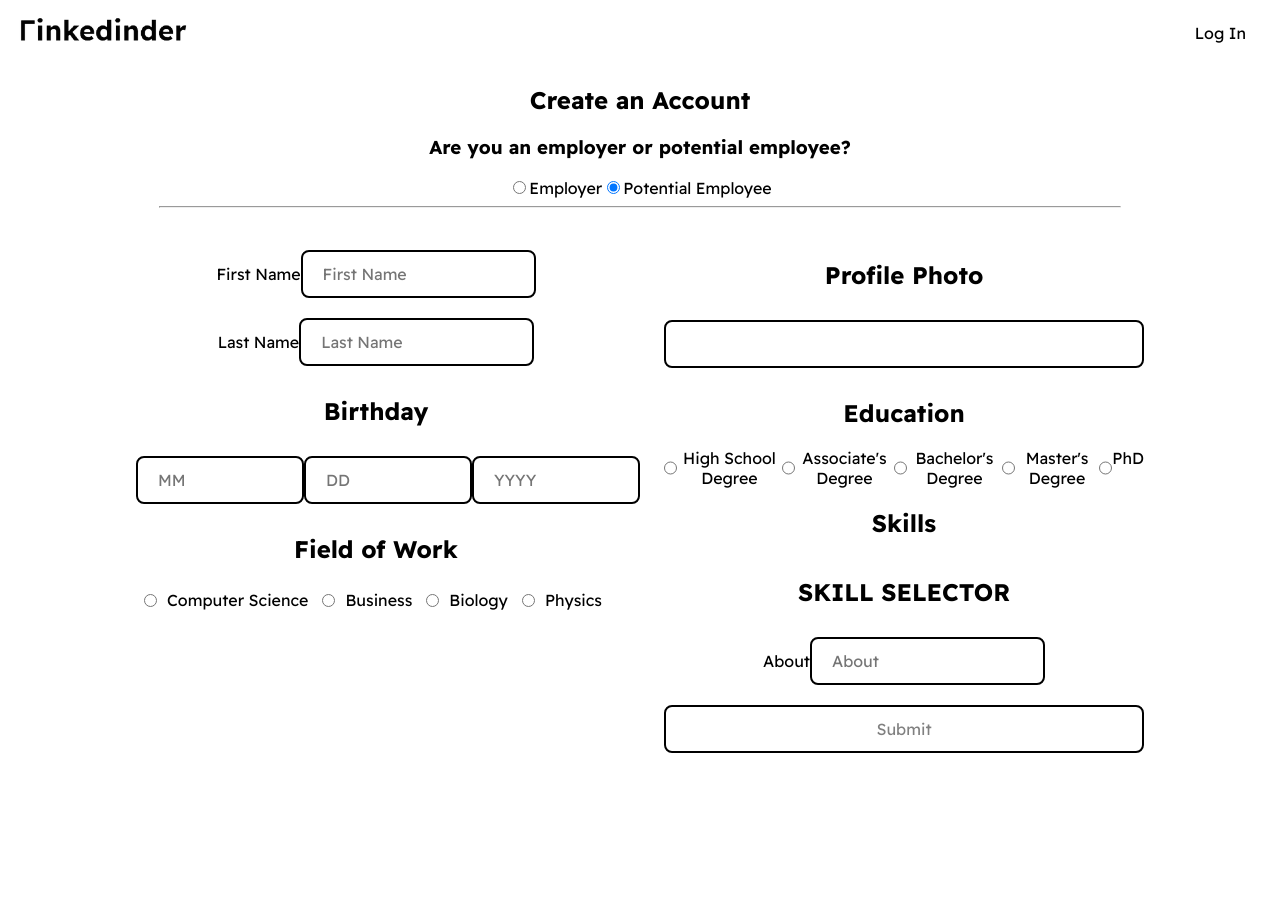
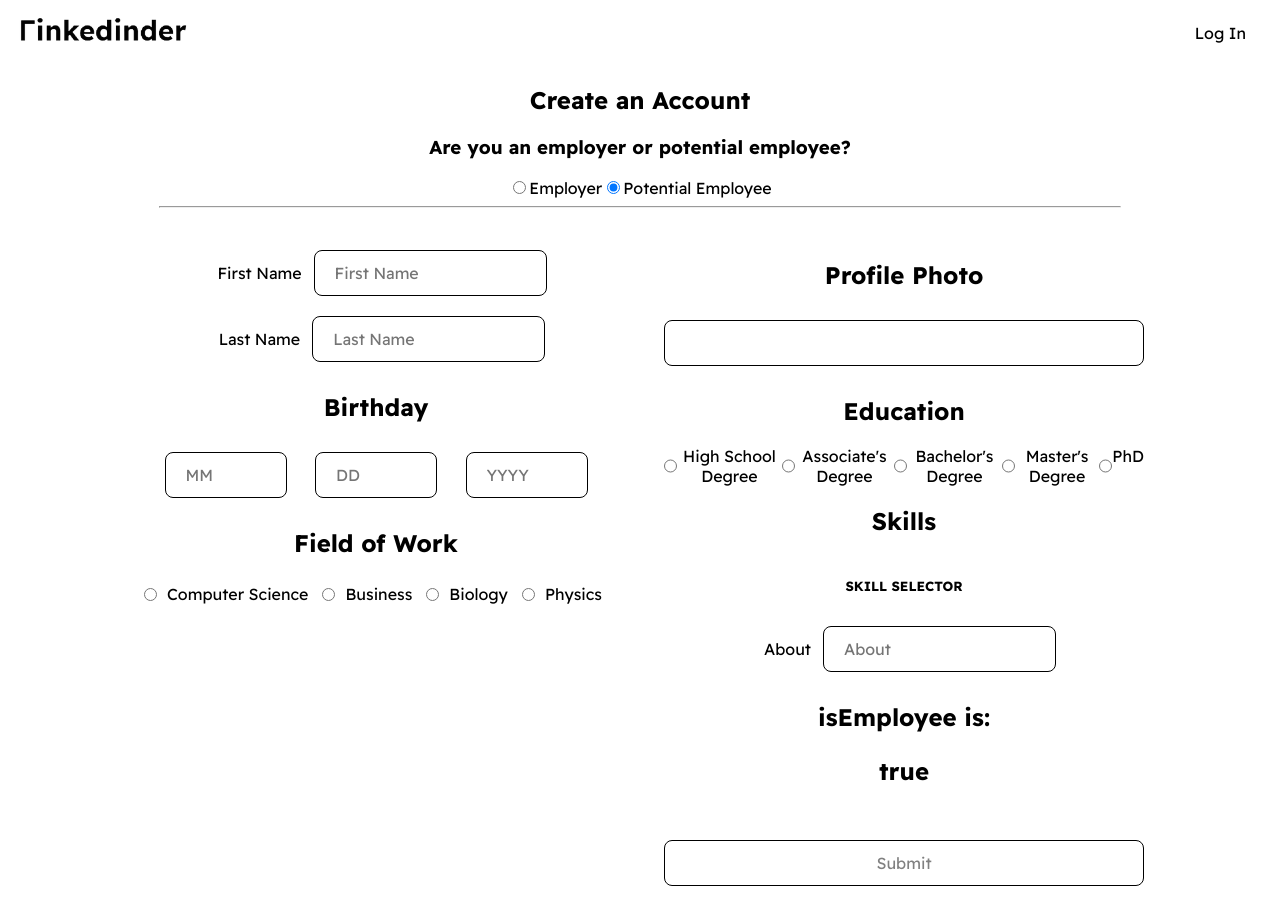
Before and after one commit to carloaqui8/Linkedinder, a React (Vite) app in the folder app/: page /onboarding in a window 1280 px wide. Before the commit the page ends 800 px from the top, so only its background shows below. Built offline with nearby package versions, Linux system fonts and the light colour scheme.

Commit message:
employeer :(

```diff
--- a/app/src/index.css
+++ b/app/src/index.css
@@ -156,7 +156,7 @@ nav .nav-button {
     font-size: 16px;
     padding: 12px 20px;
     margin: 10px 0;
-    border: 2px solid black;
+    border: 1px solid black;
     border-radius: 8px;
 }
 
@@ -170,7 +170,7 @@ nav .nav-button {
     display: flex;
     flex-direction: row;
     justify-content: space-evenly;
-    width: 124px;
+    width: 80px;
 }
 
 .onboarding form .multi-input-container div input {
@@ -183,3 +183,7 @@ nav .nav-button {
     padding-left: 0;
     float: right;
 }
+
+.onboarding form .text-input-container label {
+    padding: 12px;
+}
--- a/app/src/pages/Onboarding.jsx
+++ b/app/src/pages/Onboarding.jsx
@@ -3,14 +3,61 @@ import Nav from '../components/Nav';
 
 function Onboarding() {
     const [isEmployee, setIsEmployee] = useState(true);
+    const [formData, setFormData] = useState({
+        firstName: "",
+        lastName: "",
+        dobYear: "",
+        dobMonth: "",
+        dobDay: "",
+        imgUrl: "",
+        field: "",
+        education: "",
+        skills: [],
+        about: "",
+        offers: []
+    });
 
     const handleSubmit = () => {
         console.log('submitted');
     }
 
-    const handleChange = () => {
-        console.log('changed');
+    const handleChange = (e) => {
+        console.log(e);
+        const value = e.target.value;
+        const name = e.target.name;
+        console.log(value, name);
+
+        setFormData((prevState) => {
+            return {
+                ...prevState,
+                [name]: value
+            }
+        });
+        console.log(formData);
     }
+
+    const turnToEmployer = () => {
+        setIsEmployee(false);
+        setFormData((prev) => {
+            const { about, ...rest } = prev;
+            return {
+                company: "",
+                ...rest
+            };
+        });
+    }
+
+    const turnToEmployee = () => {
+        setIsEmployee(true);
+        setFormData((prev) => {
+            const { company, ...rest } = prev;
+            return {
+                about: "",
+                ...rest
+            };
+        });
+    }
+
 
     return (
         <div>
@@ -25,15 +72,15 @@ function Onboarding() {
                     <input type="radio"
                         id="employerSelection"
                         name="empSelection"
-                        value="employer"
-                        onChange={() => { setIsEmployee(false) }} />
+                        value={false}
+                        onChange={turnToEmployer} />
                     <label htmlFor="employerSelection">Employer</label>
 
                     <input type="radio"
                         id="employeeSelection"
                         name="empSelection"
-                        value="employee"
-                        onChange={() => { setIsEmployee(true) }}
+                        value={true}
+                        onChange={turnToEmployee}
                         defaultChecked={true} />
                     <label htmlFor="employeeSelection">Potential Employee</label>
                 </div>
@@ -42,7 +89,7 @@ function Onboarding() {
                 {/* Actual Information to be stored in whichever DB was specified */}
                 <form onSubmit={handleSubmit}>
                     <section>
-                        <div className="name-inputs">
+                        <div className="text-input-container">
                             <div>
                                 <label htmlFor="firstName">First Name</label>
                                 <input type="text"
@@ -50,7 +97,7 @@ function Onboarding() {
                                     name="firstName"
                                     placeholder="First Name"
                                     required={true}
-                                    value={""}
+                                    value={formData.firstName}
                                     onChange={handleChange} />
                             </div>
                             <div>
@@ -60,7 +107,7 @@ function Onboarding() {
                                     name="lastName"
                                     placeholder="Last Name"
                                     required={true}
-                                    value={""}
+                                    value={formData.lastName}
                                     onChange={handleChange} />
                             </div>
                         </div>
@@ -72,21 +119,21 @@ function Onboarding() {
                                 name="dobMonth"
                                 placeholder="MM"
                                 required={true}
-                                value={""}
+                                value={formData.dobMonth}
                                 onChange={handleChange} />
                             <input type="number"
                                 id="dobDay"
                                 name="dobDay"
                                 placeholder="DD"
                                 required={true}
-                                value={""}
+                                value={formData.dobDay}
                                 onChange={handleChange} />
                             <input type="number"
                                 id="dobYear"
                                 name="dobYear"
                                 placeholder="YYYY"
                                 required={true}
-                                value={""}
+                                value={formData.dobYear}
                                 onChange={handleChange} />
                         </div>
 
@@ -97,7 +144,8 @@ function Onboarding() {
                                     id="fieldCS"
                                     name="field"
                                     value="Computer Science"
-                                    onChange={handleChange} />
+                                    onChange={handleChange}
+                                    required={true} />
                                 <label htmlFor="fieldCS">Computer Science</label>
                             </div>
                             <div>
@@ -136,6 +184,7 @@ function Onboarding() {
                         <div className="photo-container">
 
                         </div>
+                        {/* PERCHANCE ADD AN ATTACHMENT FOR RESUME */}
 
                         {/* Change labels based on employer or employee */}
                         {!isEmployee ? <h2>Preferred Education</h2> : <h2>Education</h2>}
@@ -144,7 +193,8 @@ function Onboarding() {
                                 id="educationHS"
                                 name="education"
                                 value="HS Degree"
-                                onChange={handleChange} />
+                                onChange={handleChange}
+                                required={true} />
                             <label htmlFor="educationHS">High School Degree</label>
                             <input type="radio"
                                 id="educationA"
@@ -173,31 +223,32 @@ function Onboarding() {
                         </div>
 
                         {!isEmployee ? <h2>Preferred Skills</h2> : <h2>Skills</h2>}
-                        <h2>SKILL SELECTOR</h2>
+                        <h5>SKILL SELECTOR</h5>
 
                         {!isEmployee ?
-                            <div>
+                            <div className="text-input-container">
                                 <label>Company Name</label>
                                 <input type="text"
                                     id="company"
                                     name="company"
                                     placeholder="Company"
                                     required={true}
-                                    value={""}
+                                    value={formData.company}
                                     onChange={handleChange} />
                             </div>
                             :
-                            <div>
+                            <div className="text-input-container">
                                 <label>About</label>
                                 <input type="text"
                                     id="about"
                                     name="about"
                                     placeholder="About"
                                     required={true}
-                                    value={""}
+                                    value={formData.about}
                                     onChange={handleChange} />
                             </div>
                         }
+                        <h1>isEmployee is: {isEmployee ? <p>true</p> : <p>false</p>}</h1>
                         <input type="submit" className="secondary-button" />
                     </section>
                 </form>
```
